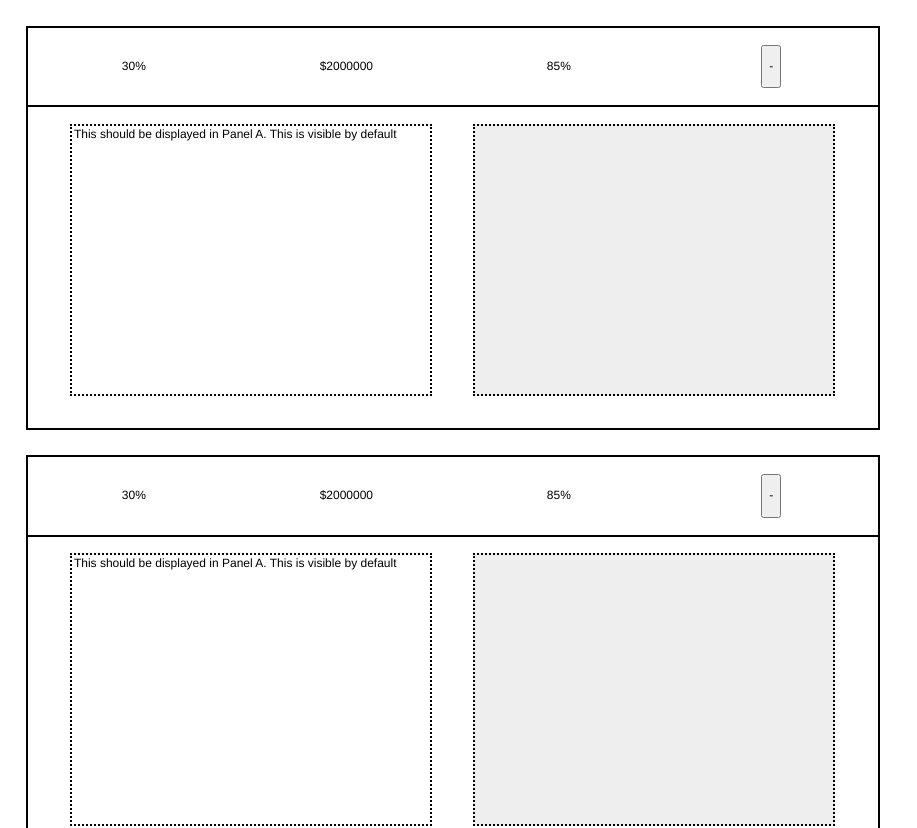
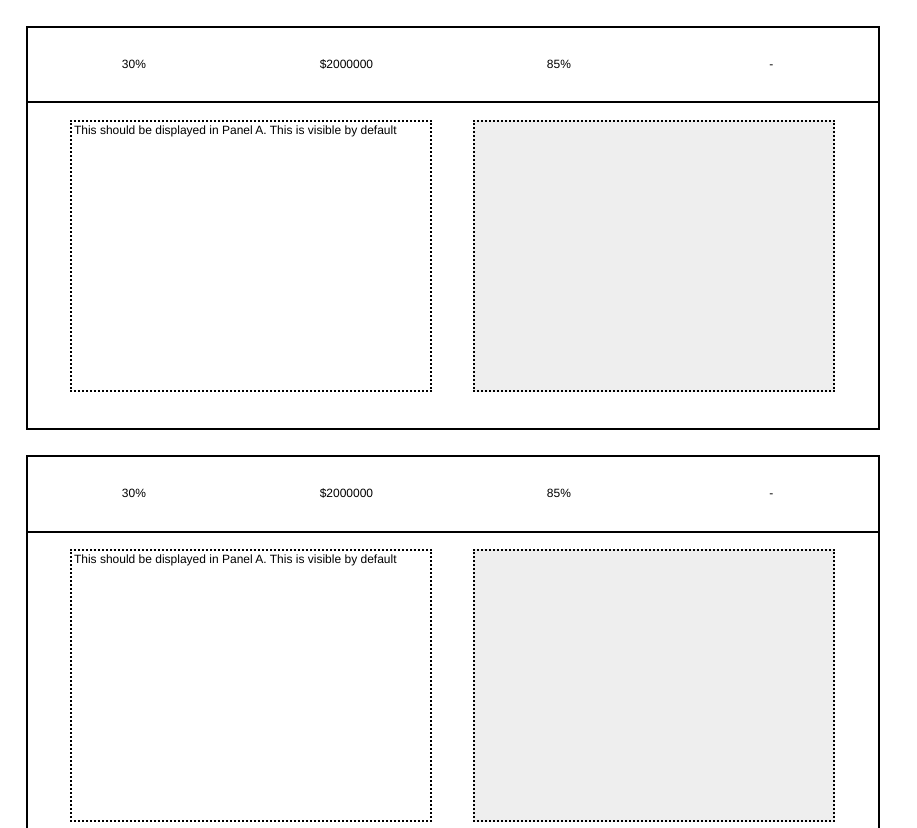
Before and after one commit to JamesThomasEdwards/project-alternate, a React app in the folder frontend-dev-assessment/: page / in a window 1280 px wide. Shown: the top 828 px of the page, without its empty margins (0-917 px from the left). Built offline with nearby package versions, Linux system fonts and the light colour scheme.

Commit message:
updated style of Header

```diff
--- a/frontend-dev-assessment/src/styles/components/_header.scss
+++ b/frontend-dev-assessment/src/styles/components/_header.scss
@@ -7,10 +7,24 @@
 }
 .header__content{
     display: flex;
-    width: 100%;
+    width: 75%;
     padding: 2%;
     justify-content: space-around;
     align-items: center;
     font-size: $text-size;
     font-weight: $text-weight;
 }
+.header__button{
+    display: flex;
+    width: 25%;
+    padding: 2%;
+    justify-content: space-around;
+    align-items: center;
+    font-size: $text-size;
+    font-weight: $text-weight;
+}
+button{
+    background-color: transparent;
+    border: none;
+    outline: none;
+}
```
